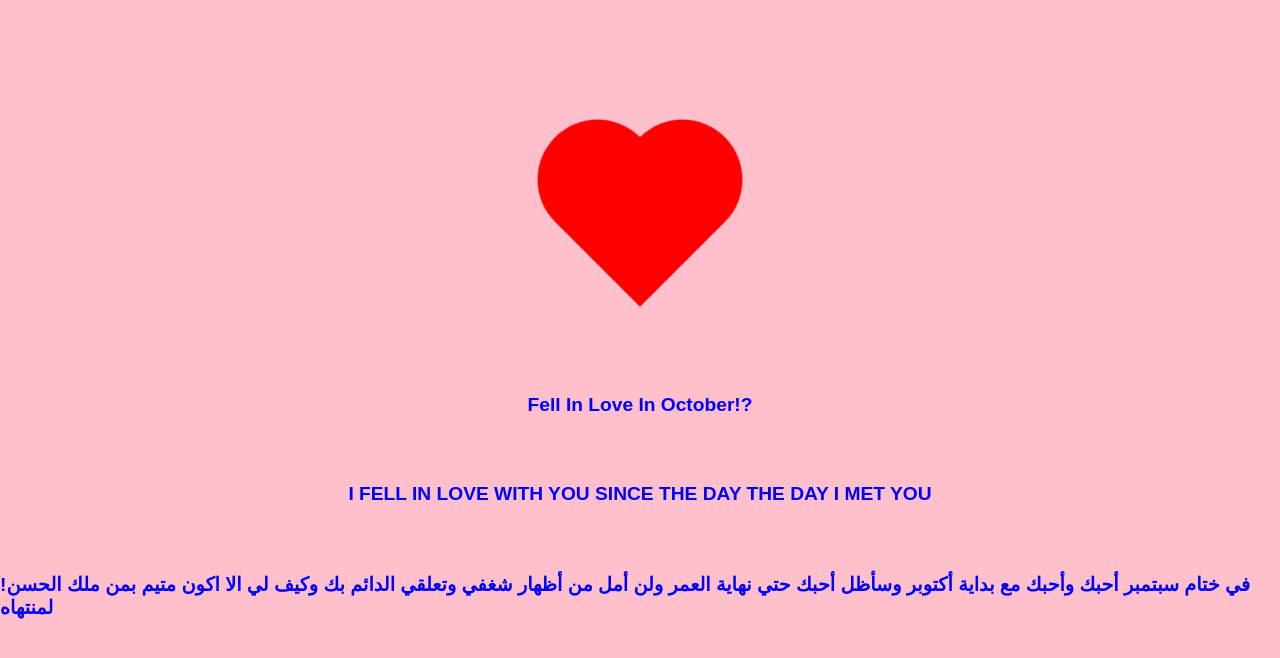
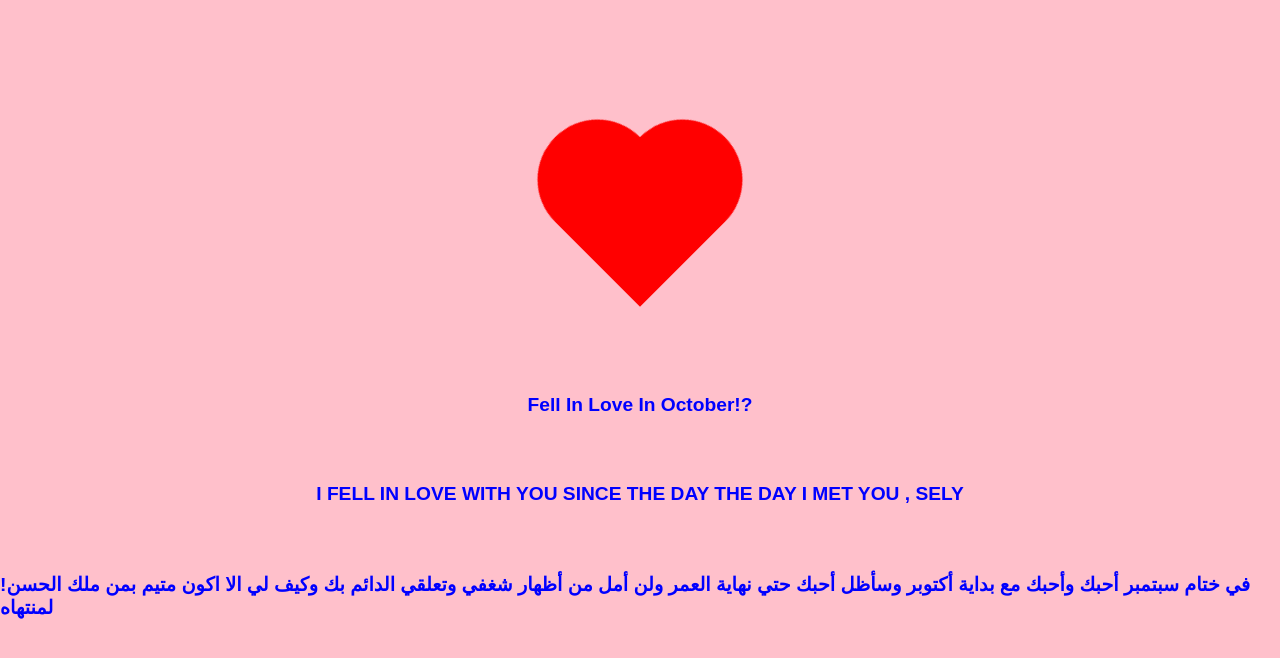
Before and after one commit to zeyad220/oct, a plain HTML site: page index.html in a window 1280 px wide. Drawn offline with Linux system fonts and the light colour scheme.

Commit message:
index.html

```diff
--- a/index.html
+++ b/index.html
@@ -11,7 +11,7 @@
 
         <div class="heart"></div>
         <p class="heart-text">Fell In Love In October!?</p>
-        <p class="heart-text">I FELL IN LOVE WITH YOU SINCE THE DAY THE DAY I MET YOU </p>
+        <p class="heart-text">I FELL IN LOVE WITH YOU SINCE THE DAY THE DAY I MET YOU , SELY </p>
         <p class="heart-text"> !في ختام سبتمبر أحبك وأحبك مع بداية أكتوبر وسأظل أحبك حتي نهاية العمر ولن أمل من أظهار شغفي وتعلقي الدائم بك وكيف لي الا اكون متيم بمن ملك الحسن لمنتهاه  </p>
     </div>
 </body>
```
